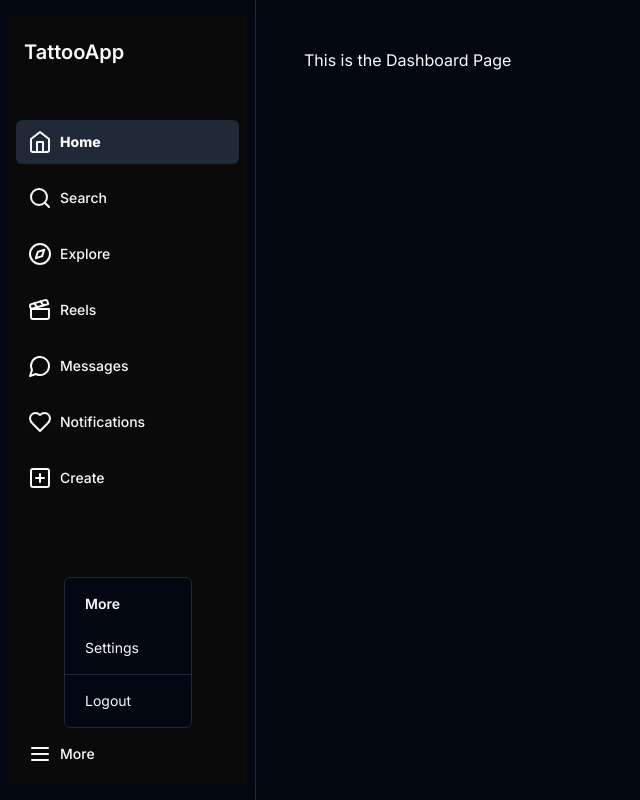
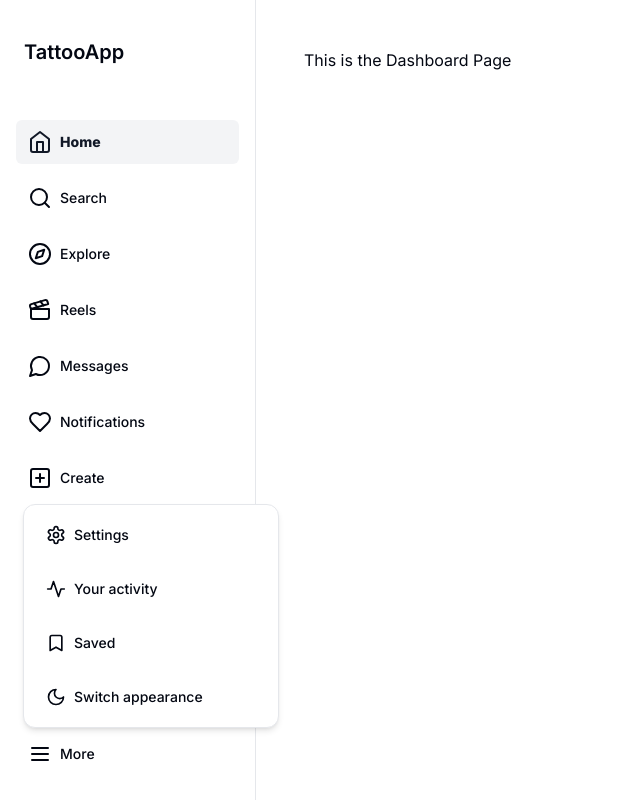
Before and after one commit to antikkorps/next_front_rs, a Next.js app: page /dashboard in a window 1280 px wide. Both pictures are taken after a click on the button "More". Shown: the whole page, without its empty margins (0-640 px from the left). Built offline with nearby package versions, Linux system fonts and the light colour scheme.

Commit message:
added darkmode to the project

```diff
--- a/package.json
+++ b/package.json
@@ -10,11 +10,14 @@
   },
   "dependencies": {
     "@radix-ui/react-dropdown-menu": "^2.0.6",
+    "@radix-ui/react-label": "^2.0.2",
     "@radix-ui/react-slot": "^1.0.2",
+    "@radix-ui/react-switch": "^1.0.3",
     "class-variance-authority": "^0.7.0",
     "clsx": "^2.0.0",
     "lucide-react": "^0.295.0",
     "next": "14.0.4",
+    "next-themes": "^0.2.1",
     "react": "^18",
     "react-dom": "^18",
     "tailwind-merge": "^2.1.0",
--- a/src/app/globals.css
+++ b/src/app/globals.css
@@ -79,4 +79,8 @@
   .navLink {
     @apply md:!justify-start space-x-2 md:!my-1.5 !px-3 w-full;
   }
+
+  .menuItem {
+    @apply dark:hover:bg-[#3C3C3C] !cursor-pointer flex items-center gap-x-2 !px-4 !py-3.5 !m-1.5 !rounded-lg font-medium;
+  }
 }
--- a/src/app/layout.tsx
+++ b/src/app/layout.tsx
@@ -1,6 +1,7 @@
 import type { Metadata } from "next"
 import { Inter } from "next/font/google"
 import "./globals.css"
+import { ThemeProvider } from "@/components/theme-provider"
 
 const inter = Inter({ subsets: ["latin"] })
 
@@ -11,8 +12,18 @@
 
 export default function RootLayout({ children }: { children: React.ReactNode }) {
   return (
-    <html lang="en" className="dark">
-      <body className={inter.className}>{children}</body>
+    <html lang="en" suppressHydrationWarning>
+      <head />
+      <body className={inter.className}>
+        <ThemeProvider
+          attribute="class"
+          defaultTheme="system"
+          enableSystem
+          disableTransitionOnChange
+        >
+          {children}
+        </ThemeProvider>
+      </body>
     </html>
   )
 }
--- a/src/components/MoreDropdown.tsx
+++ b/src/components/MoreDropdown.tsx
@@ -8,19 +8,36 @@
   DropdownMenuSeparator,
   DropdownMenuTrigger,
 } from "@/components/ui/dropdown-menu"
+import {
+  Settings,
+  Activity,
+  Bookmark,
+  Moon,
+  Sun,
+  LogOut,
+  ChevronLeft,
+} from "lucide-react"
+
 import { Button } from "./ui/button"
+import { Switch } from "@/components/ui/switch"
+import { Label } from "@/components/ui/label"
+
+import { cn } from "@/lib/utils"
 import { Menu } from "lucide-react"
 import { useState, useEffect, useRef } from "react"
+import { useTheme } from "next-themes"
 
 function MoreDropdown() {
+  const [showModeToggle, setShowModeToggle] = useState(false)
   const [open, setOpen] = useState(false)
   const ref = useRef<HTMLDivElement>(null)
+  const { theme, setTheme } = useTheme()
 
   useEffect(() => {
     function handleOutsideClick(event: MouseEvent) {
       if (!event.target) return
       if (ref.current && !ref.current.contains(event.target as Node)) {
-        // setShowModeToggle(false)
+        setShowModeToggle(false)
         setOpen(false)
       }
     }
@@ -45,17 +62,69 @@
           </Button>
         </DropdownMenuTrigger>
 
-        <DropdownMenuContent ref={ref}>
-          <DropdownMenuItem>
-            <DropdownMenuLabel>More</DropdownMenuLabel>
-          </DropdownMenuItem>
-          <DropdownMenuItem>
-            <DropdownMenuItem>Settings</DropdownMenuItem>
-          </DropdownMenuItem>
-          <DropdownMenuSeparator />
-          <DropdownMenuItem>
-            <DropdownMenuItem>Logout</DropdownMenuItem>
-          </DropdownMenuItem>
+        <DropdownMenuContent
+          ref={ref}
+          className={cn("dark:bg-neutral-800 w-64 !rounded-xl !p-0 transition-opacity")}
+          align="end"
+          alignOffset={-40}
+        >
+          {!showModeToggle && (
+            <>
+              <DropdownMenuItem className="menuItem">
+                <Settings size={20} />
+                <p>Settings</p>
+              </DropdownMenuItem>
+              <DropdownMenuItem className="menuItem">
+                <Activity size={20} />
+                <p>Your activity</p>
+              </DropdownMenuItem>
+
+              <DropdownMenuItem className="menuItem">
+                <Bookmark size={20} />
+                <p>Saved</p>
+              </DropdownMenuItem>
+
+              <DropdownMenuItem
+                className="menuItem"
+                onClick={() => setShowModeToggle(true)}
+              >
+                <Moon size={20} />
+                <p>Switch appearance</p>
+              </DropdownMenuItem>
+
+              {/* <DropdownMenuItem className="menuItem" onClick={() => signOut()}>
+                <LogOut size={20} />
+                <p>Log out</p>
+              </DropdownMenuItem> */}
+            </>
+          )}
+
+          {showModeToggle && (
+            <>
+              <div className="flex items-center border-b border-gray-200 dark:border-neutral-700 py-3.5 px-2.5">
+                <ChevronLeft size={18} onClick={() => setShowModeToggle(false)} />
+                <p className="font-bold ml-1">Switch appearance</p>
+                {theme === "dark" ? (
+                  <Moon size={20} className="ml-auto" />
+                ) : (
+                  <Sun size={20} className="ml-auto" />
+                )}
+              </div>
+              <Label htmlFor="dark-mode" className="menuItem">
+                Dark Mode
+                <DropdownMenuItem className="ml-auto !p-0">
+                  <Switch
+                    id="dark-mode"
+                    className="ml-auto"
+                    checked={theme === "dark"}
+                    onCheckedChange={(checked) => {
+                      setTheme(checked ? "dark" : "light")
+                    }}
+                  />
+                </DropdownMenuItem>
+              </Label>
+            </>
+          )}
         </DropdownMenuContent>
       </DropdownMenu>
     </>
--- /dev/null
+++ b/src/components/theme-provider.tsx
@@ -0,0 +1,9 @@
+"use client"
+
+import * as rEACT from "react"
+import { ThemeProvider as NextThemesProvider } from "next-themes"
+import { type ThemeProviderProps } from "next-themes/dist/types"
+
+export function ThemeProvider({ children, ...props }: ThemeProviderProps) {
+  return <NextThemesProvider {...props}>{children}</NextThemesProvider>
+}
--- /dev/null
+++ b/src/components/ui/label.tsx
@@ -0,0 +1,26 @@
+"use client"
+
+import * as React from "react"
+import * as LabelPrimitive from "@radix-ui/react-label"
+import { cva, type VariantProps } from "class-variance-authority"
+
+import { cn } from "@/lib/utils"
+
+const labelVariants = cva(
+  "text-sm font-medium leading-none peer-disabled:cursor-not-allowed peer-disabled:opacity-70"
+)
+
+const Label = React.forwardRef<
+  React.ElementRef<typeof LabelPrimitive.Root>,
+  React.ComponentPropsWithoutRef<typeof LabelPrimitive.Root> &
+    VariantProps<typeof labelVariants>
+>(({ className, ...props }, ref) => (
+  <LabelPrimitive.Root
+    ref={ref}
+    className={cn(labelVariants(), className)}
+    {...props}
+  />
+))
+Label.displayName = LabelPrimitive.Root.displayName
+
+export { Label }
--- /dev/null
+++ b/src/components/ui/switch.tsx
@@ -0,0 +1,29 @@
+"use client"
+
+import * as React from "react"
+import * as SwitchPrimitives from "@radix-ui/react-switch"
+
+import { cn } from "@/lib/utils"
+
+const Switch = React.forwardRef<
+  React.ElementRef<typeof SwitchPrimitives.Root>,
+  React.ComponentPropsWithoutRef<typeof SwitchPrimitives.Root>
+>(({ className, ...props }, ref) => (
+  <SwitchPrimitives.Root
+    className={cn(
+      "peer inline-flex h-6 w-11 shrink-0 cursor-pointer items-center rounded-full border-2 border-transparent transition-colors focus-visible:outline-none focus-visible:ring-2 focus-visible:ring-ring focus-visible:ring-offset-2 focus-visible:ring-offset-background disabled:cursor-not-allowed disabled:opacity-50 data-[state=checked]:bg-primary data-[state=unchecked]:bg-input",
+      className
+    )}
+    {...props}
+    ref={ref}
+  >
+    <SwitchPrimitives.Thumb
+      className={cn(
+        "pointer-events-none block h-5 w-5 rounded-full bg-background shadow-lg ring-0 transition-transform data-[state=checked]:translate-x-5 data-[state=unchecked]:translate-x-0"
+      )}
+    />
+  </SwitchPrimitives.Root>
+))
+Switch.displayName = SwitchPrimitives.Root.displayName
+
+export { Switch }
```
Also changed, not shown: 1 other file (tests, documents, lock files or other folders).
